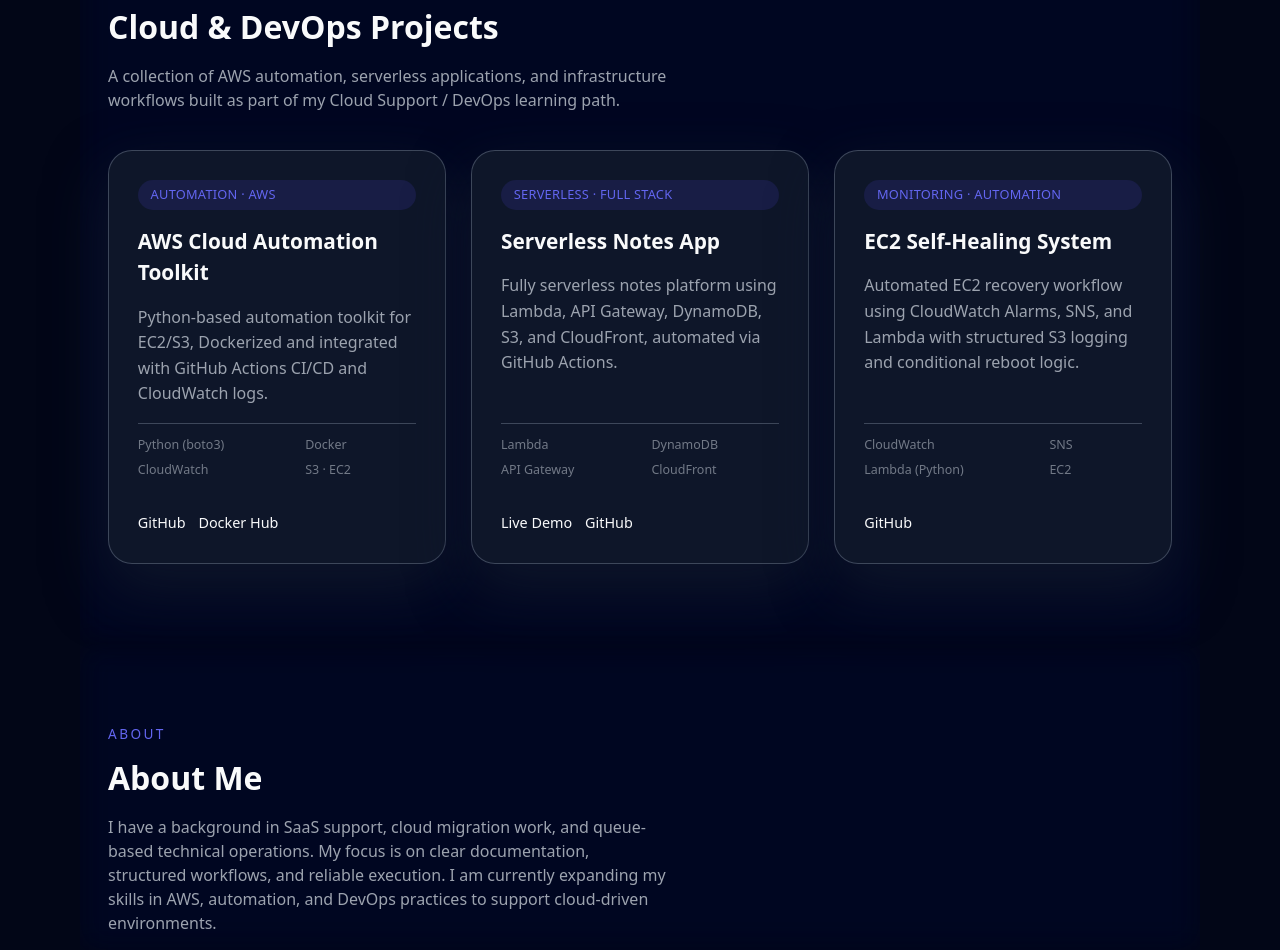
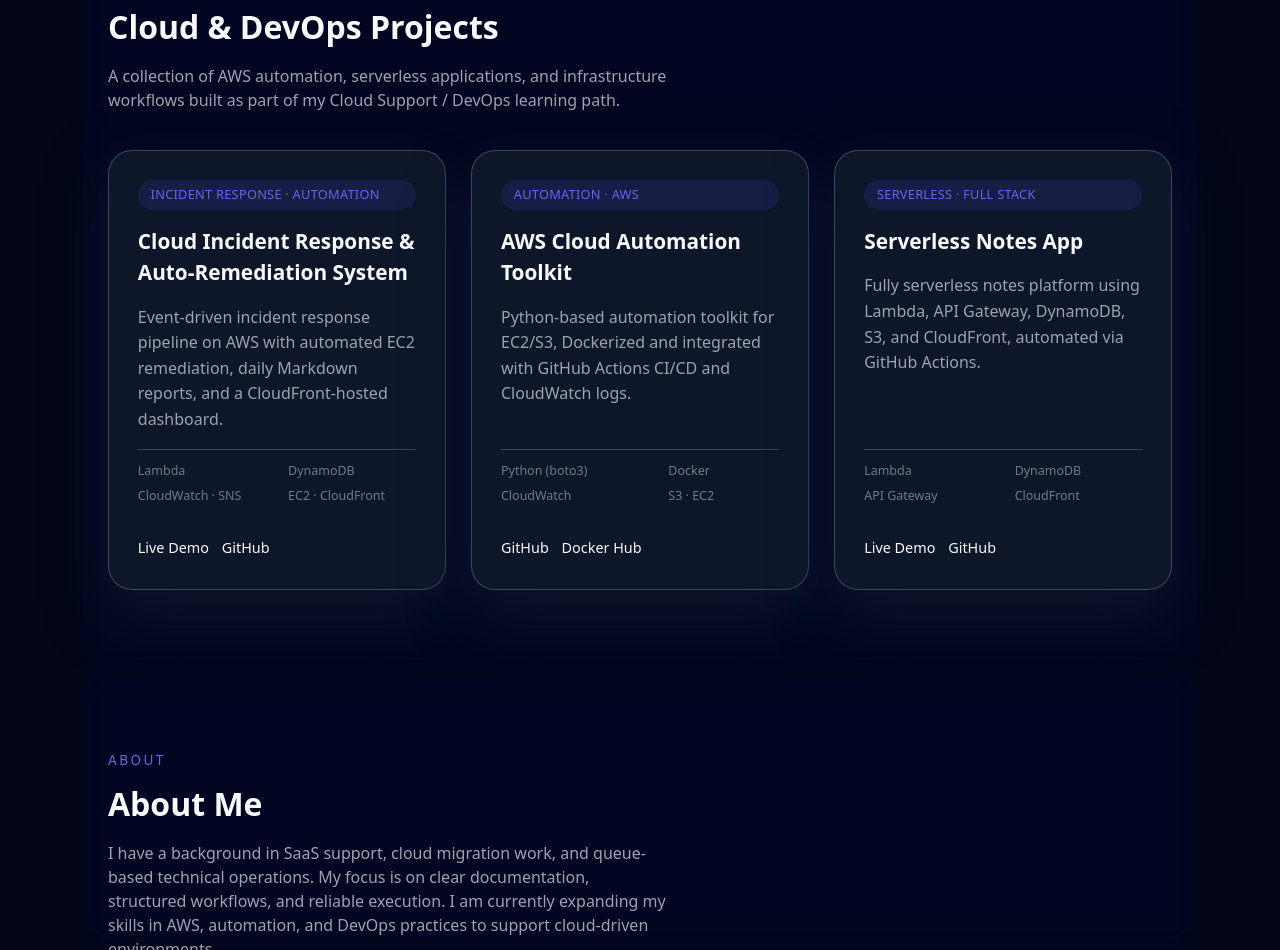
Before and after one commit to soliscottude/soliscottude.github.io, a plain HTML site: page index.html in a window 1280 px wide. Shown: the part 3184-4134 px from the top of the page. Drawn offline with Linux system fonts and the light colour scheme.

Commit message:
update projects part

```diff
--- a/index.html
+++ b/index.html
@@ -402,6 +402,43 @@
 
         <div class="project-grid">
           <article class="project-card">
+            <span class="project-pill">Incident Response · Automation</span>
+            <h3>Cloud Incident Response &amp; Auto-Remediation System</h3>
+            <p>
+              Event-driven incident response pipeline on AWS with automated EC2
+              remediation, daily Markdown reports, and a CloudFront-hosted
+              dashboard.
+            </p>
+
+            <div class="project-footer">
+              <ul class="project-meta">
+                <li>Lambda</li>
+                <li>DynamoDB</li>
+                <li>CloudWatch · SNS</li>
+                <li>EC2 · CloudFront</li>
+              </ul>
+              <div class="project-links">
+                <a
+                  href="https://d1uh2al28gwt3d.cloudfront.net"
+                  class="btn-text"
+                  target="_blank"
+                  rel="noopener"
+                >
+                  Live Demo
+                </a>
+                <a
+                  href="https://github.com/soliscottude/cloud-incident-auto-remediation"
+                  class="btn-text"
+                  target="_blank"
+                  rel="noopener"
+                >
+                  GitHub
+                </a>
+              </div>
+            </div>
+          </article>
+
+          <article class="project-card">
             <span class="project-pill">Automation · AWS</span>
             <h3>AWS Cloud Automation Toolkit</h3>
             <p>
@@ -452,31 +489,6 @@
                 >
                 <a
                   href="https://github.com/soliscottude/serverless-notes-app"
-                  class="btn-text"
-                  >GitHub</a
-                >
-              </div>
-            </div>
-          </article>
-
-          <article class="project-card">
-            <span class="project-pill">Monitoring · Automation</span>
-            <h3>EC2 Self-Healing System</h3>
-            <p>
-              Automated EC2 recovery workflow using CloudWatch Alarms, SNS, and
-              Lambda with structured S3 logging and conditional reboot logic.
-            </p>
-
-            <div class="project-footer">
-              <ul class="project-meta">
-                <li>CloudWatch</li>
-                <li>SNS</li>
-                <li>Lambda (Python)</li>
-                <li>EC2</li>
-              </ul>
-              <div class="project-links">
-                <a
-                  href="https://github.com/soliscottude/ec2-self-healing-demo"
                   class="btn-text"
                   >GitHub</a
                 >
```
Also changed, not shown: 2 other files.
